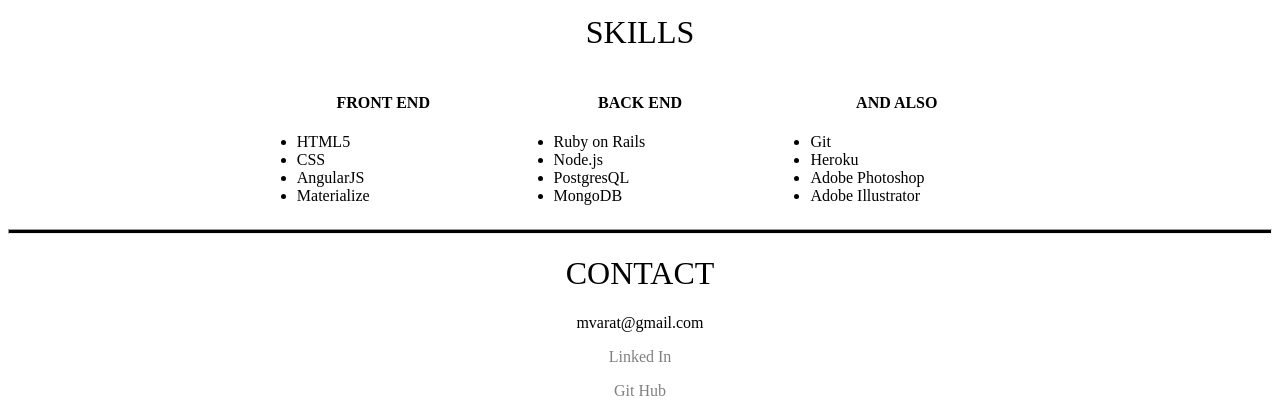
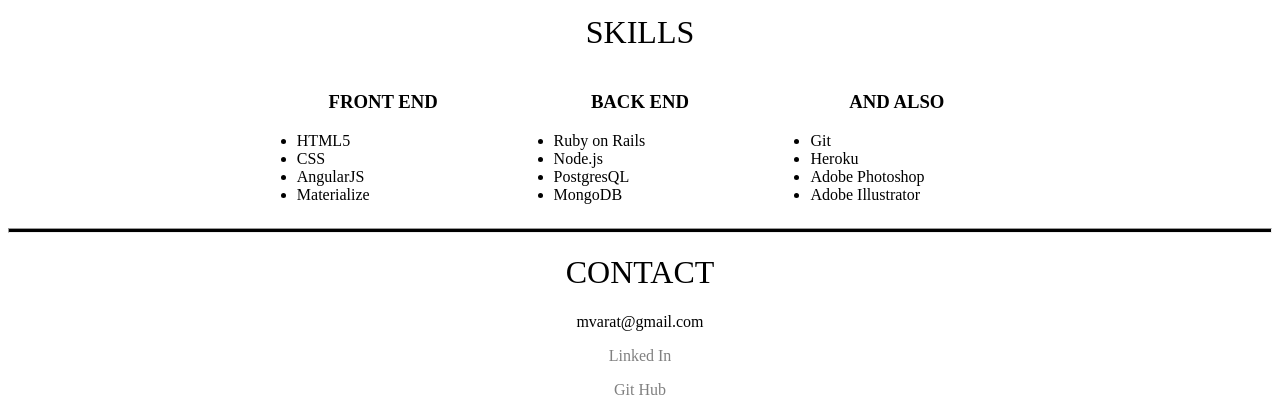
Before and after one commit to mvarat/profile, a plain HTML site: page index.html in a window 1280 px wide. Shown: the part 1932-2348 px from the top of the page. Drawn offline with nearby package versions, Linux system fonts and the light colour scheme.

Commit message:
just a little update

```diff
--- a/index.html
+++ b/index.html
@@ -43,7 +43,7 @@
       <a name="skills"></a>
         <h1>SKILLS</h1>
         <div class="skill">
-          <h4>FRONT END</h4>
+          <h3>FRONT END</h3>
           <ul>
             <li>HTML5</li>
             <li>CSS</li>
@@ -52,7 +52,7 @@
           </ul>
         </div>
         <div class="skill">
-          <h4>BACK END</h4>
+          <h3>BACK END</h3>
           <ul>
             <li>Ruby on Rails</li>
             <li>Node.js</li>
@@ -61,7 +61,7 @@
           </ul>
         </div>
         <div class="skill">
-          <h4>AND ALSO</h4>
+          <h3>AND ALSO</h3>
           <ul>
             <li>Git</li>
             <li>Heroku</li>
```
